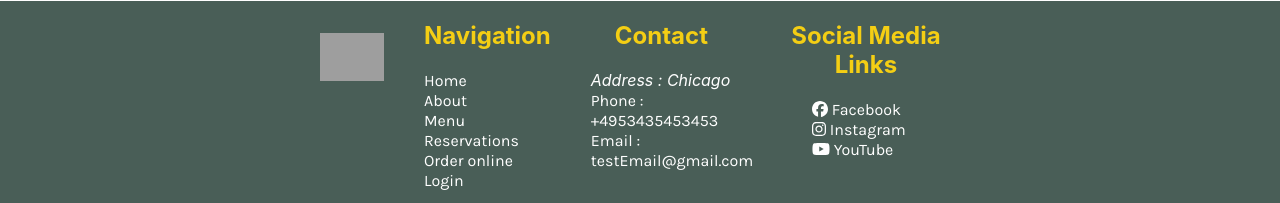
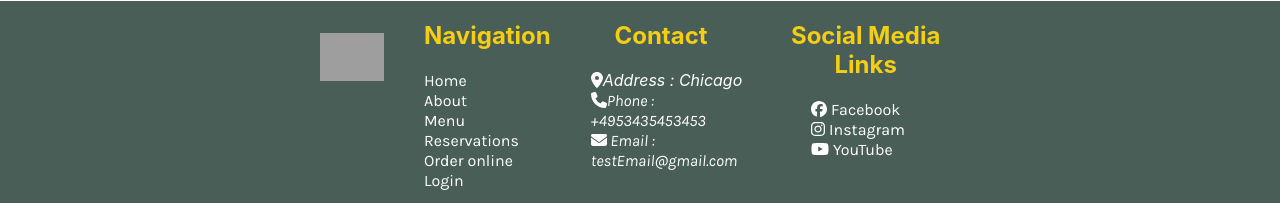
Before and after one commit to DefHex/LittleLemmon, a React (Create React App) app: page / in a window 1280 px wide. Shown: the part 1973-2176 px from the top of the page. Built offline with nearby package versions, Linux system fonts and the light colour scheme; grey boxes are pictures that could not be loaded; a web font is replaced by a local one.

Commit message:
added icons for contact

```diff
--- a/src/Components/Footer.js
+++ b/src/Components/Footer.js
@@ -1,6 +1,7 @@
 import "../App.css";
 import {FontAwesomeIcon} from "@fortawesome/react-fontawesome";
 import {faFacebook, faInstagram, faYoutube} from "@fortawesome/free-brands-svg-icons";
+import {faLocationDot,faPhone,faEnvelope} from "@fortawesome/free-solid-svg-icons"
 
 
 
@@ -22,11 +23,13 @@ function Footer () {
                 </nav>
                 <div className="FooterContact">
                     <h2 className="FooterSections">Contact</h2>
-                    <ul>
-                    <li><address>Address : Chicago</address></li>
-                    <li><a href="tel:+4953435453453">Phone : +4953435453453 </a></li>
-                    <li><a href= "mailto: testEmail@gmail.com"> Email : testEmail@gmail.com </a></li>
-                    </ul>
+                    <address>
+                        <ul>
+                        <li><FontAwesomeIcon icon={faLocationDot} />Address : Chicago</li>
+                        <li><FontAwesomeIcon icon={faPhone} /><a href="tel:+4953435453453">Phone : +4953435453453 </a></li>
+                        <li><FontAwesomeIcon icon={faEnvelope} /><a href= "mailto: testEmail@gmail.com"> Email : testEmail@gmail.com </a></li>
+                        </ul>
+                    </address>
                 </div>
                 <div>
                     <h2 className="FooterSections">Social Media Links</h2>
```
